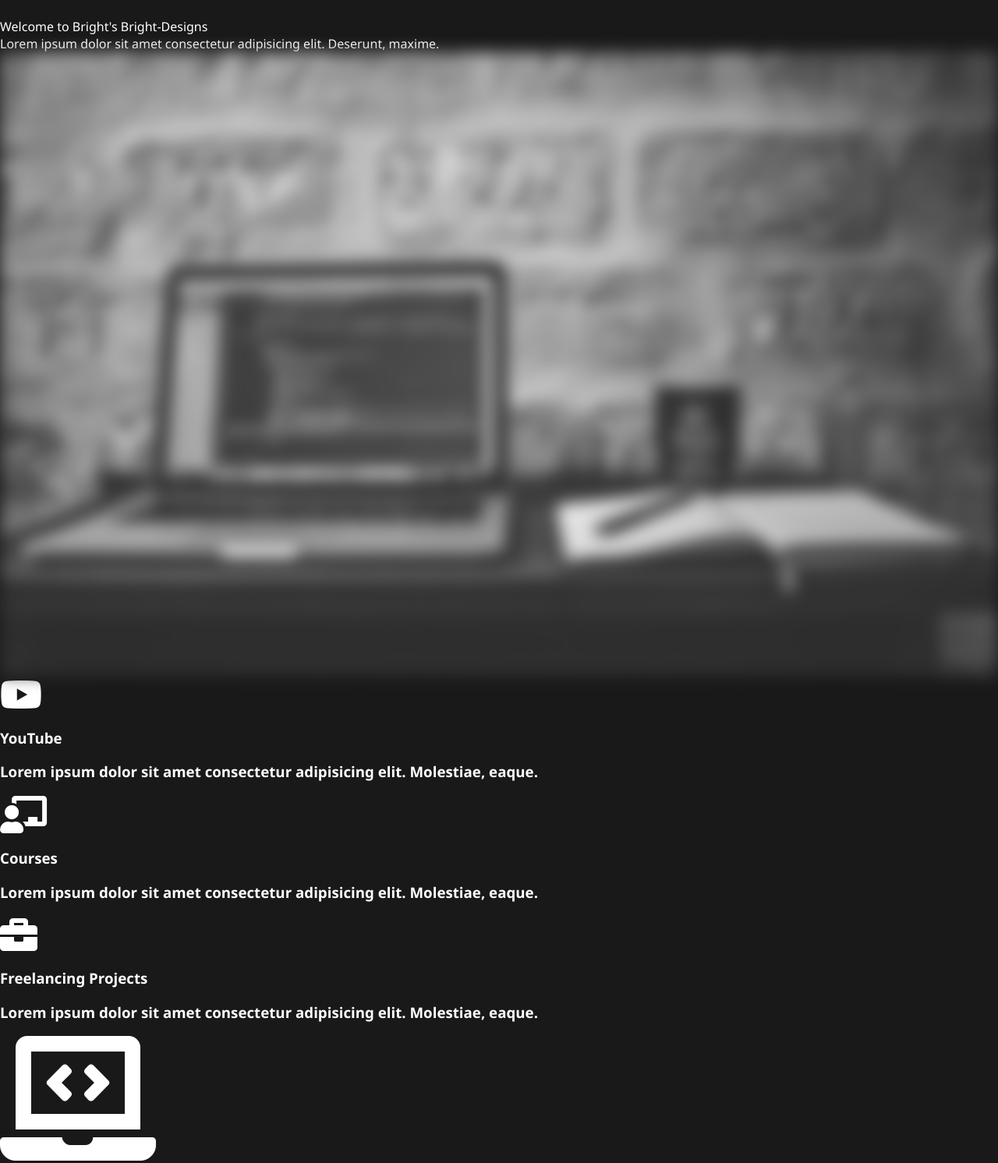
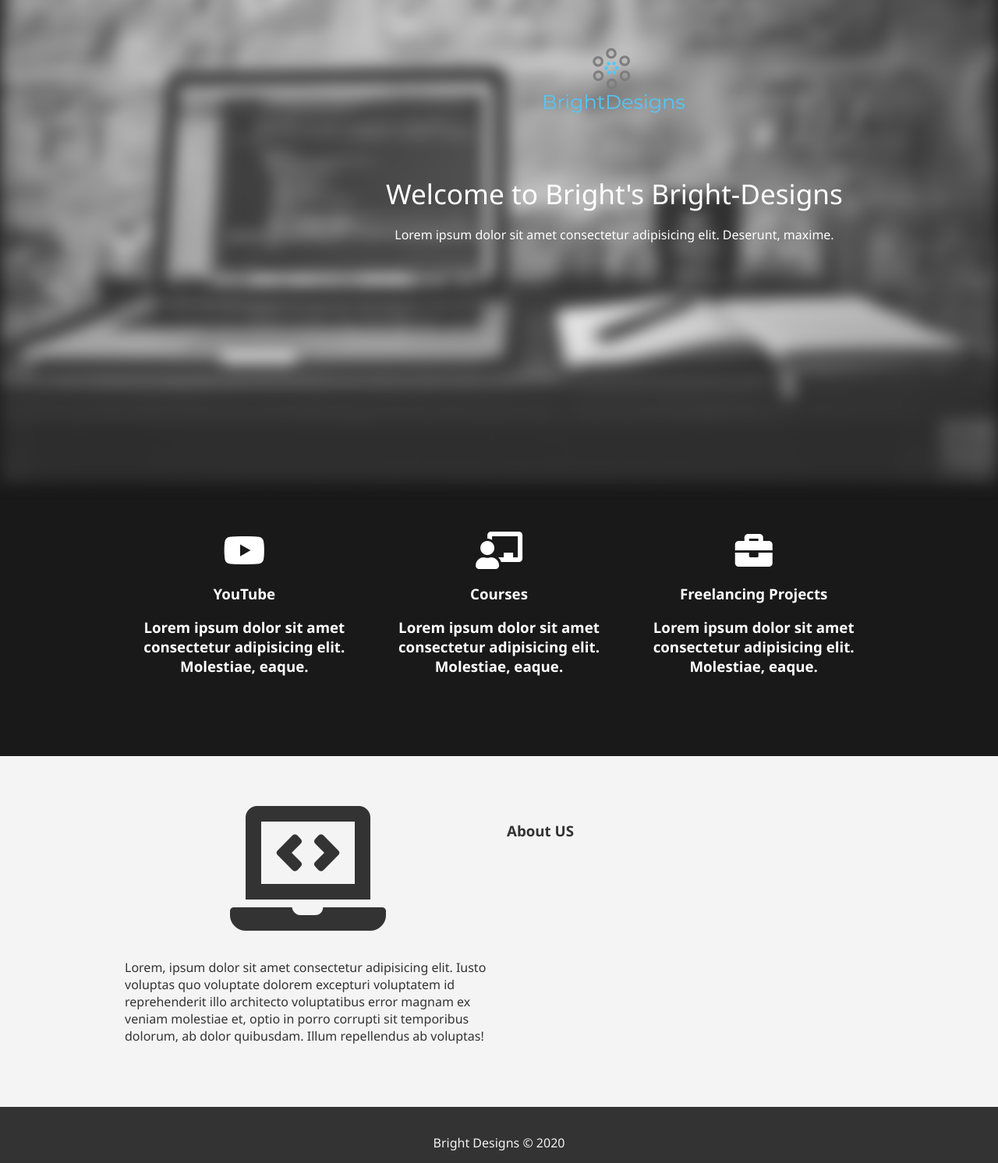
Before and after one commit to Redux23/Elegant-Blur-UI, a plain HTML site: page index.html in a window 1280 px wide. Shown: the part 182-1674 px from the top of the page at 78% size. Drawn offline with Linux system fonts and the light colour scheme.

Commit message:
Added more styling to the project

```diff
--- a/css/style.css
+++ b/css/style.css
@@ -18,7 +18,82 @@ body{
     transition: all 1000ms;
 }
 
-.shopwcase:hover::after{
+.showcase:hover::after{
     filter: blur(0px);
     -webkit-filter: blur(0px);
 }
+
+.showcase:hover .content{
+    filter: blur(2px);
+    -webkit-filter: blur(2px);
+}
+
+
+.content{
+position: absolute;
+z-index: 1;
+top: 10%;
+left: 50%;
+margin-top: 105px;
+margin-left: -145px;
+width: 300;
+height: 350px;
+text-align: center;
+transition: all 1000ms;
+}
+.content .logo{
+height: 180px;
+width: 180px;
+}
+.content .title{
+font-size: 2.2rem;
+margin-top: 1rem;
+
+}
+
+.content .text{
+line-height: 1.7;
+margin-top: 1rem;
+}
+
+.container {
+    max-width: 960px;
+    margin: auto;
+    overflow: hidden;
+    padding: 4rem 1rem;
+}
+
+.grid-3 {
+    display: grid;
+    grid-gap: 20px;
+    grid-template-columns: repeat(3, 1fr);
+}
+
+.grid-2 {
+    display: grid;
+    grid-gap: 20px;
+    grid-template-columns: repeat(2, 1fr);
+}
+
+.center{
+    text-align: center;
+    margin: auto;
+}
+
+.bg-light {
+    background: #f4f4f4;
+    color: #333;
+}
+
+.bg-dark{
+    background: #333333;
+    color: #f4f4f4;
+}
+footer{
+    padding: 2.2rem;
+}
+
+footer p{
+    margin: 0;
+
+}
--- a/index.html
+++ b/index.html
@@ -28,7 +28,7 @@
 
     <!-- Services -->
     <section class="services">
-        <div class="container grid-3">
+        <div class="container grid-3 center">
             <div>
                 <i class="fab fa-youtube fa-3x"></i>
                 <h3>YouTube</h3>
@@ -51,8 +51,9 @@
 
             </div>
         </div>
+        <!-- About -->
     </section>
-    <section class="about">
+    <section class="about bg-light ">
         <div class="container">
             <div class="grid-2">
                 <div class="center">
@@ -68,7 +69,7 @@
             </div>
         </div>
     </section>
-    <footer class="center">
+    <footer class="center bg-dark">
 <p>Bright Designs &copy; 2020</p>
     </footer>
 </body>
```
